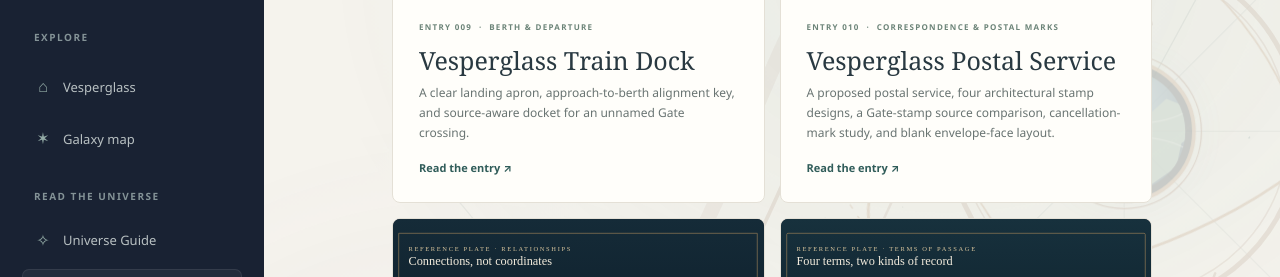
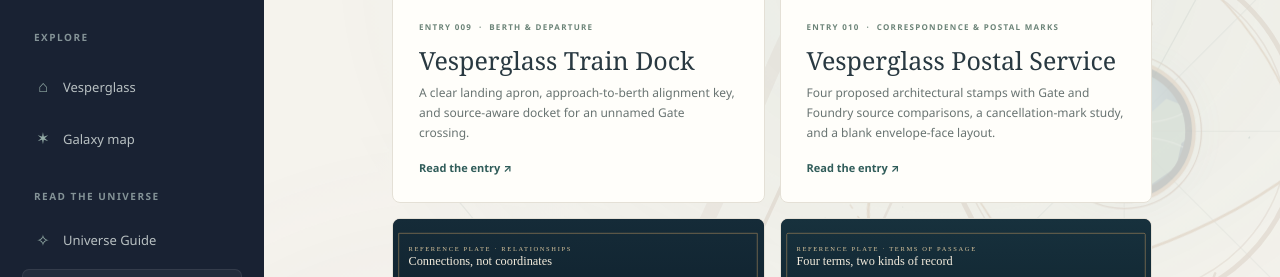
Before and after one commit to vesperglass/vesperglass.github.io, a Jekyll site: the page built from library.md, in a window 1280 px wide and 900 px high, scrolled down 2656 px, cut to the strip 176-453 px from the top of the window. Built offline with Jekyll 4.4.1, drawn with Linux system fonts in a browser that asks for light colours.

Commit message:
Compare Foundry stamp with source plates

```diff
--- a/assets/site.js
+++ b/assets/site.js
@@ -13,7 +13,7 @@
     { title: "Star Archive", url: "/library/star-archive/", summary: "A reference room for knowledge of the sky, with a shelf-content boundary card and evidence matrix for the proposed Unfixed Meridian chart.", terms: "star archive books maps memory library shelves radial stacks central reading table chart cabinet shelf number collection titles subject division catalog Unfixed Meridian annotations uncertain reading unverified place evidence provenance source title scope maker compiler date coordinates" },
     { title: "The Vesperglass Gate", url: "/library/vesperglass-gate/", summary: "The detached Gate platform, pictured aperture, bloom account, and two contrasting proposed threshold recollections.", terms: "vesperglass gate portal transit galaxy ring aperture arch cutaway construction bloom opening crossing keeper traveler hush singing recollection threshold sound" },
     { title: "Vesperglass Train Dock", url: "/library/train-dock/", summary: "A clear landing apron, alongside berth, proposed approach-to-berth alignment key, and journey docket that separates departure, Gate bloom, and emergence from unrecorded itinerary details.", terms: "train dock berth station locomotive platform train journey docket departure crossing Gate bloom emergence passage itinerary date time passenger destination schedule duration cargo manifest route guide path alignment approach curve alongside offset orientation" },
-    { title: "Vesperglass Postal Service", url: "/library/postal-service/", summary: "A proposed postal service, four architectural stamp designs, a Gate-stamp source comparison, cancellation marks, and blank envelope-face layout.", terms: "postal service post postage stamp seal cancellation mark postmark mail correspondence letter envelope sender addressee Gate ring motif architectural source crown star bands perforation stamp design plate Workshop Observatory Compass Garden Tideglass Foundry" },
+    { title: "Vesperglass Postal Service", url: "/library/postal-service/", summary: "Four proposed architectural stamp designs with source comparisons for the Gate ring and Foundry's furnace-like emblem, plus cancellation marks and a blank envelope layout.", terms: "postal service post postage stamp seal cancellation mark postmark mail correspondence letter envelope sender addressee Gate ring motif architectural source crown star bands perforation Foundry furnace circle mill sifting tray tempering resonance Observatory telescope dome stamp design plate Workshop Compass Garden Tideglass" },
     { title: "Words of Passage", url: "/library/words-of-passage/", summary: "A reference to travel terms, the distinction between platforms and berth, and reader pronunciation cues.", terms: "stardust starwell gate bloom guide path passage train dock platform floating place berth alongside gate platform crossing route pronunciation how to say stress syllables Vesperglass Tideglass" }
   ];
   const dialog = document.getElementById("search-dialog");
--- a/library.md
+++ b/library.md
@@ -54,7 +54,7 @@ permalink: /library/
   </a>
   <a class="library-entry-card" href="{{ '/library/postal-service/' | relative_url }}">
     <span class="library-card-art"><img src="{{ '/assets/library/postal-stamp-collection.png' | relative_url }}" alt="Four proposed Vesperglass postage stamps depict the Gate, Observatory, Compass Garden, and Tideglass Foundry." loading="lazy"></span>
-    <span class="library-entry-copy"><span class="library-entry-number">ENTRY 010 &nbsp;·&nbsp; CORRESPONDENCE &amp; POSTAL MARKS</span><strong>Vesperglass Postal Service</strong><span>A proposed postal service, four architectural stamp designs, a Gate-stamp source comparison, cancellation-mark study, and blank envelope-face layout.</span><span class="library-read">Read the entry <span aria-hidden="true">↗</span></span></span>
+    <span class="library-entry-copy"><span class="library-entry-number">ENTRY 010 &nbsp;·&nbsp; CORRESPONDENCE &amp; POSTAL MARKS</span><strong>Vesperglass Postal Service</strong><span>Four proposed architectural stamps with Gate and Foundry source comparisons, a cancellation-mark study, and a blank envelope-face layout.</span><span class="library-read">Read the entry <span aria-hidden="true">↗</span></span></span>
   </a>
   <a class="library-entry-card" href="{{ '/library/relationships/' | relative_url }}">
     <span class="library-card-art"><img src="{{ '/assets/library/relationships-plate.svg' | relative_url }}" alt="A diagram of recorded links among Vesperglass places, materials, and the Gate train." loading="lazy"></span>
```
Also changed, not shown: ENCYCLOPEDIA_BACKLOG.md (+3 -2 lines), library/changelog.md (+1 -0 lines), library/postal-service.md (+19 -4 lines).
